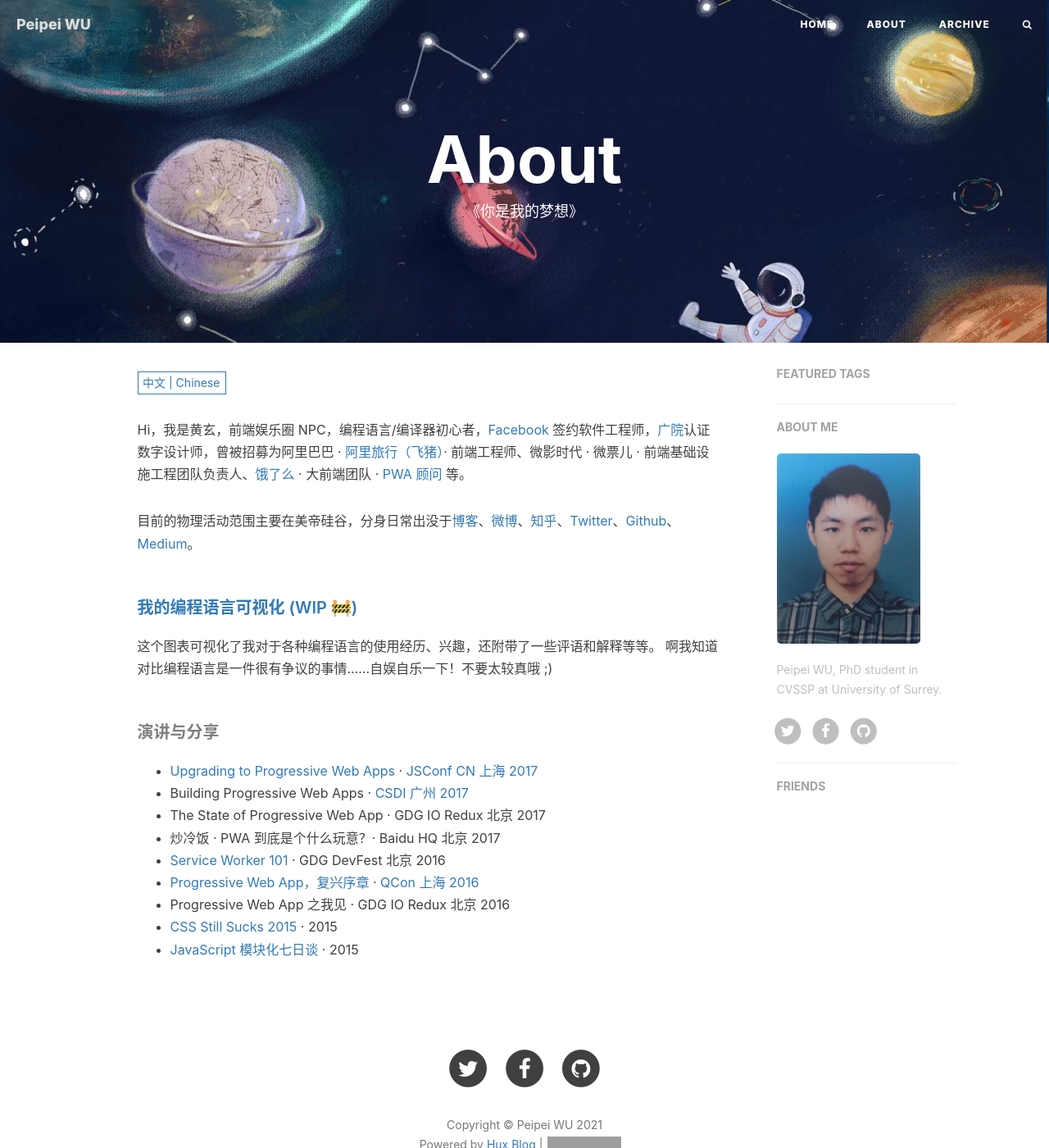
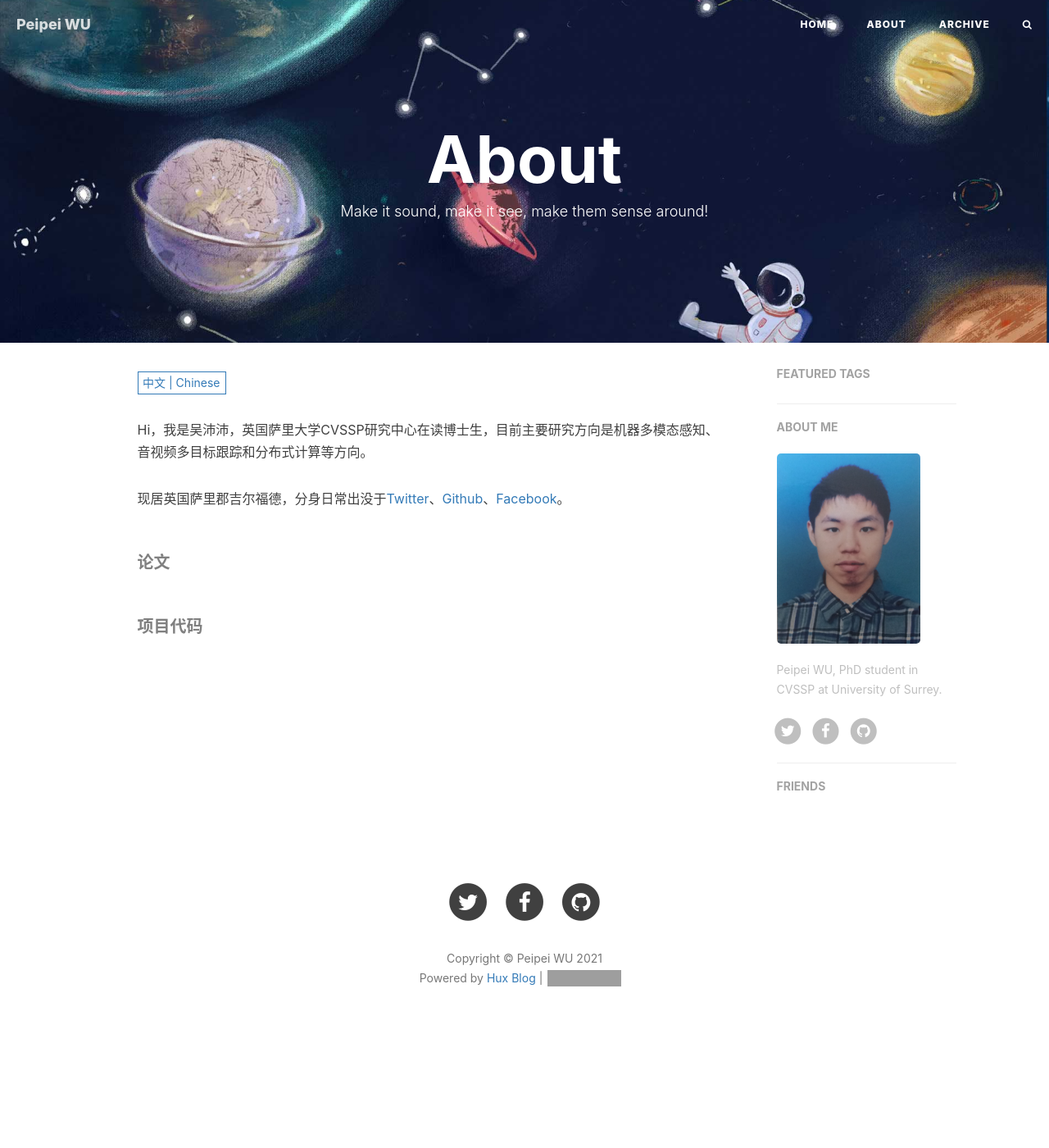
Before and after one commit to PaulWU1996/PaulWU1996.github.io, a Jekyll site: the page built from about.html, in a window 1280 px wide and 1400 px high. Shown: the whole window at 82% size. Built offline with Jekyll 4.4.1, drawn with Linux system fonts in a browser that asks for light colours; nearby versions of some CDN libraries; comment, search, counter and statistics services are not loaded; grey boxes are pictures that could not be loaded.

Commit message:
ABout update

```diff
--- a/_includes/about/en.md
+++ b/_includes/about/en.md
@@ -1,33 +1,10 @@
-Hi, I am _@huxpro_ (Huang, Xuan), an UI/Frontend engineer & designer, accidentally growing into a compiler hacker. My current interests range from programming languages theory and implementation in general (compiler, type system, type-based formal verification, virtual machine, runtime systems, garbage collection) to software engineering in the tech industry (client-side web/mobile app development, server-side backend, user interface and UX, developer infrastructure and DX).
+Hi, I am Peipei Wu (Paul), a PhD student in CVSSP at University of Surrey. My research interests include multimodal machine sense, AV Multiple Object Tracking, Distributed Computing and etc.
 
-I'm currently working on the [Hermes JavaScript Engine](https://hermesengine.dev/) at [Facebook](http://facebook.com/). I was also involved in some of the [Facebook Reality Labs](https://tech.fb.com/ar-vr/) and the [ReasonML](https://reasonml.github.io/) (now [ReScript](https://rescript-lang.org/)) efforts. I'm also passionated about [React](https://reactjs.org/) and [React Native](https://reactnative.dev/).
+I studied MSc Software Engineering at Nanchang Hangkong university;  MSc Computer Vision, Robotics and Machine Learning at University of Surrey. Currently, I live in Guildford, Surrey, England.
 
-In the past, I worked on [Alitrip (Fliggy)](https://www.alitrip.com/) mobile and web apps under the [Alibaba Group](https://en.wikipedia.org/wiki/Alibaba_Group), found and lead front-end infrastructure team at an unicorn startup company [Beijing Weiying (a.k.a. WePiao, now acquired by Maoyan)](https://www.crunchbase.com/organization/beijing-weiying-technology), and helped [Ele.me (now acquired by Alibaba)](https://en.wikipedia.org/wiki/Ele.me) to upgrade their mobile web site into [the first influential PWA (progressive web app) in China](https://medium.com/elemefe/upgrading-ele-me-to-progressive-web-app-2a446832e509).
+Also, you can find me here [Twitter](https://twitter.com/PeipeiWU19/) | [Github](https://github.com/PaulWU1996) | [Facebook](https://facebook.com/peipei.wu.372661).
 
-I studied BA, Digital Media Art at [Communication University of China](https://en.wikipedia.org/wiki/Communication_University_of_China) and MS, Computer Science (with a focus on programming languages) at [Rochester Institute of Technology](https://en.wikipedia.org/wiki/Rochester_Institute_of_Technology).
+##### Publications
 
-##### [My PL Spectrum (WIP 🚧)](https://huangxuan.me/2020/05/05/pl-chart/)
 
-I made a chart to visualize my experiences and interests on some of the programming languages. I know. I know this is always contraversial. But it's just something quite self-entertaining to do. So bare with me and have fun reading that!
-
-##### Appearence
-
-- [Upgrading to Progressive Web Apps][9] · [JSConf China Shanghai 2017](http://2017.jsconf.cn/)
-- Building Progressive Web Apps · [CSDI Guangzhou 2017](http://www.csdisummit.com/)
-- The State of Progressive Web App · GDG IO Redux Beijing 2017
-- PWA Rehashing · Baidu HQ Beijing 2017
-- [Service Worker 101][5] · GDG DevFest Beijing 2016
-- [Progressive Web Apps][4] · QCon Shanghai 2016
-- Progressive Web App in my POV · GDG IO Redux Beijing 2016
-- [CSS Still Sucks 2015][2] · 2015
-- [JavaScript Modularization Journey][1] · 2015
-
-[1]: //huangxuan.me/2015/07/09/js-module-7day/
-[2]: //huangxuan.me/2015/12/28/css-sucks-2015/
-[3]: //huangxuan.me/2016/06/05/pwa-in-my-pov/
-[4]: //huangxuan.me/2016/10/20/pwa-qcon2016/
-[5]: //huangxuan.me/2016/11/20/sw-101-gdgdf/
-[6]: https://yanshuo.io/assets/player/?deck=58ac8598b123db0067292f92 "PWA Rehashing"
-[7]: https://yanshuo.io/assets/player/?deck=593ad6fbfe88c2006a0a0d6d "The State of PWA"
-[8]: https://yanshuo.io/assets/player/?deck=594d673d570c357d0698a950 "Building PWA"
-[9]: //huangxuan.me/jsconfcn2017/
+##### Project && Code
--- a/_includes/about/zh.md
+++ b/_includes/about/zh.md
@@ -1,31 +1,9 @@
-Hi，我是黄玄，前端娱乐圈 NPC，编程语言/编译器初心者，[Facebook](https://www.facebook.com/) 签约软件工程师，[广院](https://baike.baidu.com/item/%E4%B8%AD%E5%9B%BD%E4%BC%A0%E5%AA%92%E5%A4%A7%E5%AD%A6)认证数字设计师，曾被招募为阿里巴巴 · [阿里旅行（飞猪）](http://alitrip.com)· 前端工程师、微影时代 · 微票儿 · 前端基础设施工程团队负责人、[饿了么](https://ele.me/) · 大前端团队 · [PWA 顾问](https://medium.com/elemefe/upgrading-ele-me-to-progressive-web-app-2a446832e509) 等。
+Hi，我是吴沛沛，英国萨里大学CVSSP研究中心在读博士生，目前主要研究方向是机器多模态感知、音视频多目标跟踪和分布式计算等方向。
 
-目前的物理活动范围主要在美帝硅谷，分身日常出没于[博客](https://huangxuan.me)、[微博](https://weibo.com/huxpro)、[知乎](https://www.zhihu.com/people/huxpro/pins/posts)、[Twitter](https://twitter.com/Huxpro/)、[Github](https://github.com/huxpro)、[Medium](https://medium.com/@Huxpro)。
+现居英国萨里郡吉尔福德，分身日常出没于[Twitter](https://twitter.com/PeipeiWU19/)、[Github](https://github.com/PaulWU1996)、[Facebook](https://facebook.com/peipei.wu.372661)。
 
 
-##### [我的编程语言可视化 (WIP 🚧)](https://huangxuan.me/2020/05/05/pl-chart/)
-
-这个图表可视化了我对于各种编程语言的使用经历、兴趣，还附带了一些评语和解释等等。 啊我知道对比编程语言是一件很有争议的事情……自娱自乐一下！不要太较真哦 ;)
+##### 论文
 
 
-##### 演讲与分享
-
-- [Upgrading to Progressive Web Apps][9] · [JSConf CN 上海 2017](http://2017.jsconf.cn/)
-- Building Progressive Web Apps · [CSDI 广州 2017](http://www.csdisummit.com/)
-- The State of Progressive Web App · GDG IO Redux 北京 2017
-- 炒冷饭 · PWA 到底是个什么玩意？· Baidu HQ 北京 2017
-- [Service Worker 101][5] · GDG DevFest 北京 2016
-- [Progressive Web App，复兴序章][4] · [QCon 上海 2016](http://2016.qconshanghai.com/presentation/3111)
-- Progressive Web App 之我见 · GDG IO Redux 北京 2016
-- [CSS Still Sucks 2015][2] · 2015
-- [JavaScript 模块化七日谈][1] · 2015
-
-[1]: //huangxuan.me/2015/07/09/js-module-7day/
-[2]: //huangxuan.me/2015/12/28/css-sucks-2015/
-[3]: //huangxuan.me/2016/06/05/pwa-in-my-pov/
-[4]: //huangxuan.me/2016/10/20/pwa-qcon2016/
-[5]: //huangxuan.me/2016/11/20/sw-101-gdgdf/
-[6]: https://yanshuo.io/assets/player/?deck=58ac8598b123db0067292f92 "PWA Rehashing"
-[7]: https://yanshuo.io/assets/player/?deck=593ad6fbfe88c2006a0a0d6d "The State of PWA"
-[8]: https://yanshuo.io/assets/player/?deck=594d673d570c357d0698a950 "Building PWA"
-[9]: //huangxuan.me/jsconfcn2017/
+##### 项目代码
--- a/about.html
+++ b/about.html
@@ -1,7 +1,7 @@
 ---
 layout: page
 title: "About"
-description: "《你是我的梦想》"
+description: " Make it sound, make it see, make them sense around! "
 header-img: "img/about-bg.jpg"
 multilingual: true
 ---
```
